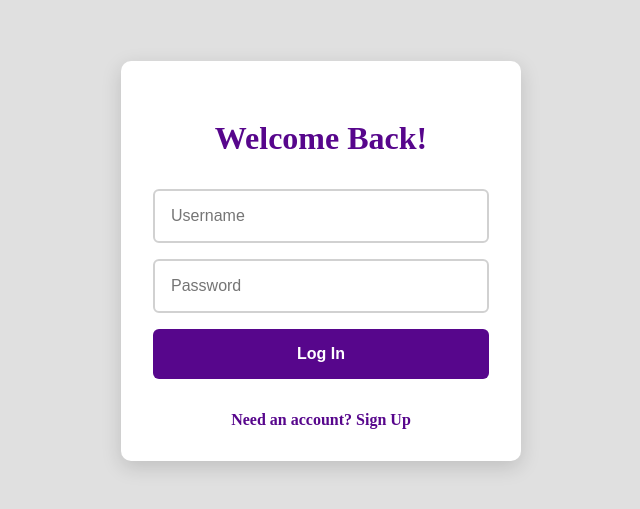
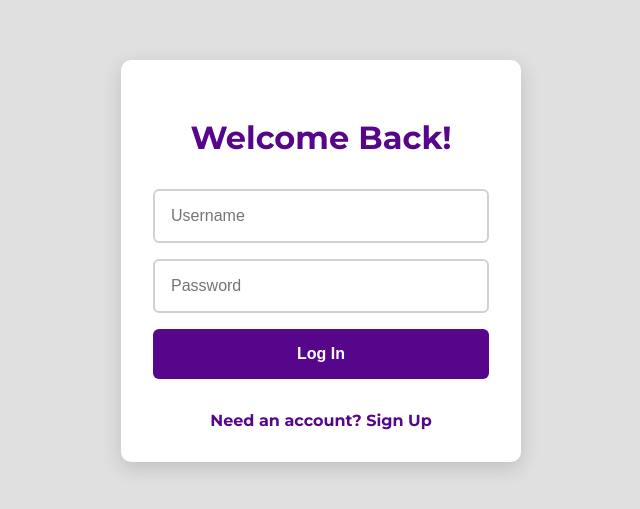
Before and after one commit to yujin-hong-123/roommate-finder, a React (Create React App) app in the folder front-end/: page /login in a window 1280 px wide. Shown: the part 139-648 px from the top of the page, without its empty margins (319-959 px from the left). Built offline with nearby package versions, Linux system fonts and the light colour scheme; no server answers.

Commit message:
more fonts

```diff
--- a/front-end/public/index.html
+++ b/front-end/public/index.html
@@ -10,6 +10,7 @@
       content="Web site created using create-react-app"
     />
     <link rel="apple-touch-icon" href="%PUBLIC_URL%/logo192.png" />
+    <link href="https://fonts.googleapis.com/css2?family=Montserrat:wght@400;700&display=swap" rel="stylesheet">
     <!--
       manifest.json provides metadata used when your web app is installed on a
       user's mobile device or desktop. See https://developers.google.com/web/fundamentals/web-app-manifest/
--- a/front-end/src/Button.css
+++ b/front-end/src/Button.css
@@ -1,5 +1,6 @@
 .ButtonText {
     text-align: center;
+    font-family: 'Montserrat';
 }
 
 .profileLinks{
--- a/front-end/src/ChatList.css
+++ b/front-end/src/ChatList.css
@@ -14,6 +14,7 @@
     padding: 20px;
     text-align: left;
     width: 100%;
+    font-family: 'Montserrat';
 }
 
 .rowbutton:hover {
--- a/front-end/src/Header.css
+++ b/front-end/src/Header.css
@@ -2,6 +2,7 @@
     display: flex;
     justify-content: space-between;
     align-items: center;
+    font-weight: bold;
   }
 
   .Header-header {
@@ -17,6 +18,7 @@
     justify-content: center;
     font-size: calc(18px + 1vmin);
     color: white;
+    font-family: 'Montserrat';
   }
 
   .chat-header {
--- a/front-end/src/LoginForm.js
+++ b/front-end/src/LoginForm.js
@@ -1,6 +1,7 @@
 import React, { useState } from 'react';
 import { useNavigate, Link } from 'react-router-dom';
 import './landingPages.css';
+
 
 function LoginForm() {
     const [username, setUsername] = useState('');
--- a/front-end/src/Matches.css
+++ b/front-end/src/Matches.css
@@ -4,6 +4,10 @@
     flex-direction: column;
     height: 100vh;
     background-color: #F5F5FA;
+    overflow-y: auto;
+
+
+
 }
 
 .rowbutton {
@@ -14,6 +18,7 @@
     padding: 20px;
     text-align: left;
     width: 100%;
+    font-family: 'Montserrat';
 }
 
 .rowbutton:hover {
--- a/front-end/src/OtherProfile.css
+++ b/front-end/src/OtherProfile.css
@@ -10,6 +10,7 @@
     flex-direction: column;
     align-items: center;
     margin: 20px;
+    font-family: 'Montserrat';
 }
 
 .OtherFooter {
--- a/front-end/src/Profile.css
+++ b/front-end/src/Profile.css
@@ -9,6 +9,7 @@
     flex-direction: column;
     align-items: center;
     margin: 20px;
+    font-family: 'Montserrat';
 }
 
 .AboutText{
--- a/front-end/src/landingPages.css
+++ b/front-end/src/landingPages.css
@@ -24,6 +24,8 @@
   margin-bottom: 2rem;
   font-size: 2rem;
   font-weight: bold;
+  font-family: 'Montserrat';
+
 }
 
 .landingPage-form {
@@ -65,10 +67,12 @@
   color: #57068C;
   text-decoration: none;
   font-weight: bold;
+  font-family: 'Montserrat';
 }
 
 .landingPage-link:hover {
   text-decoration: underline;
+  font-family: 'Montserrat';
 }
 
 
```
